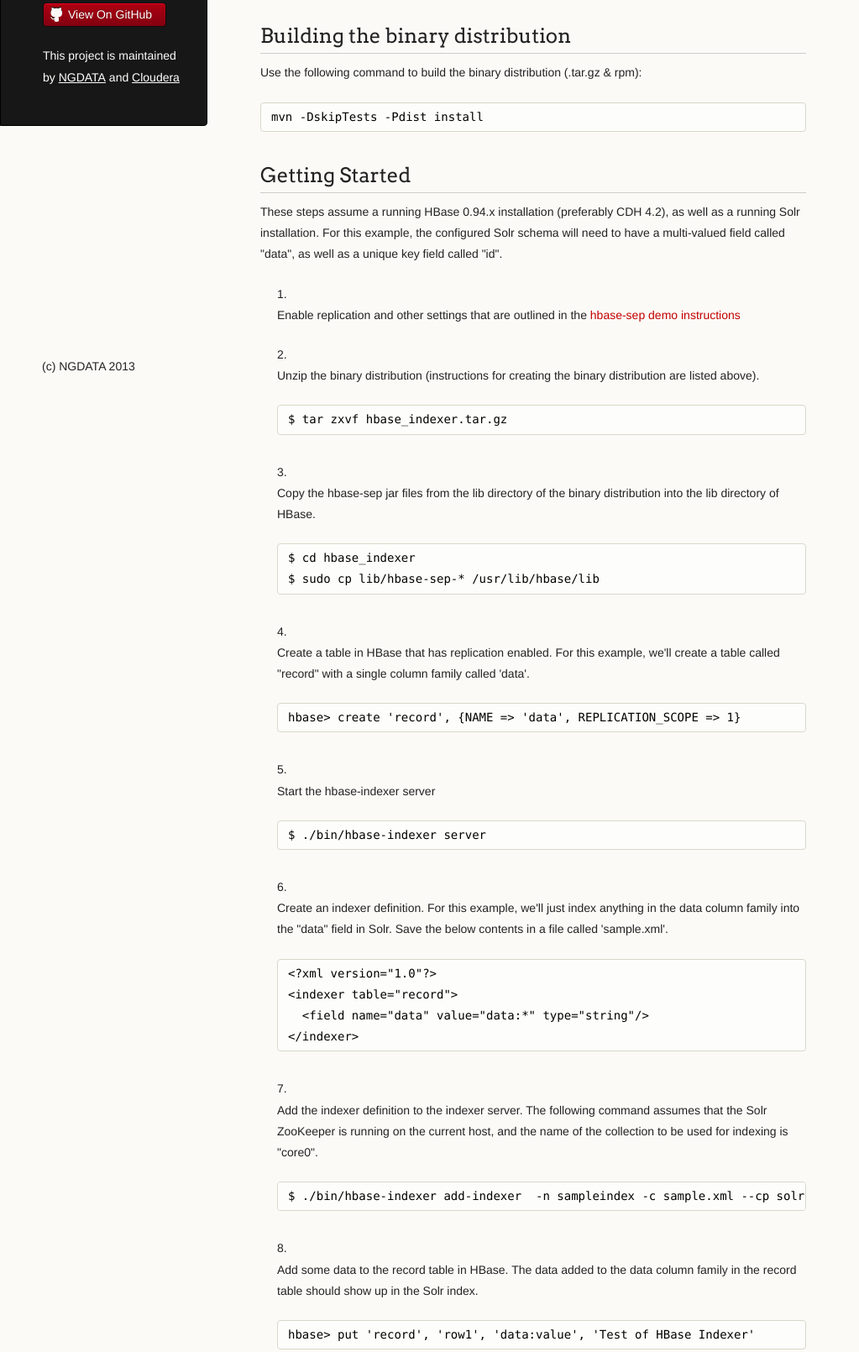
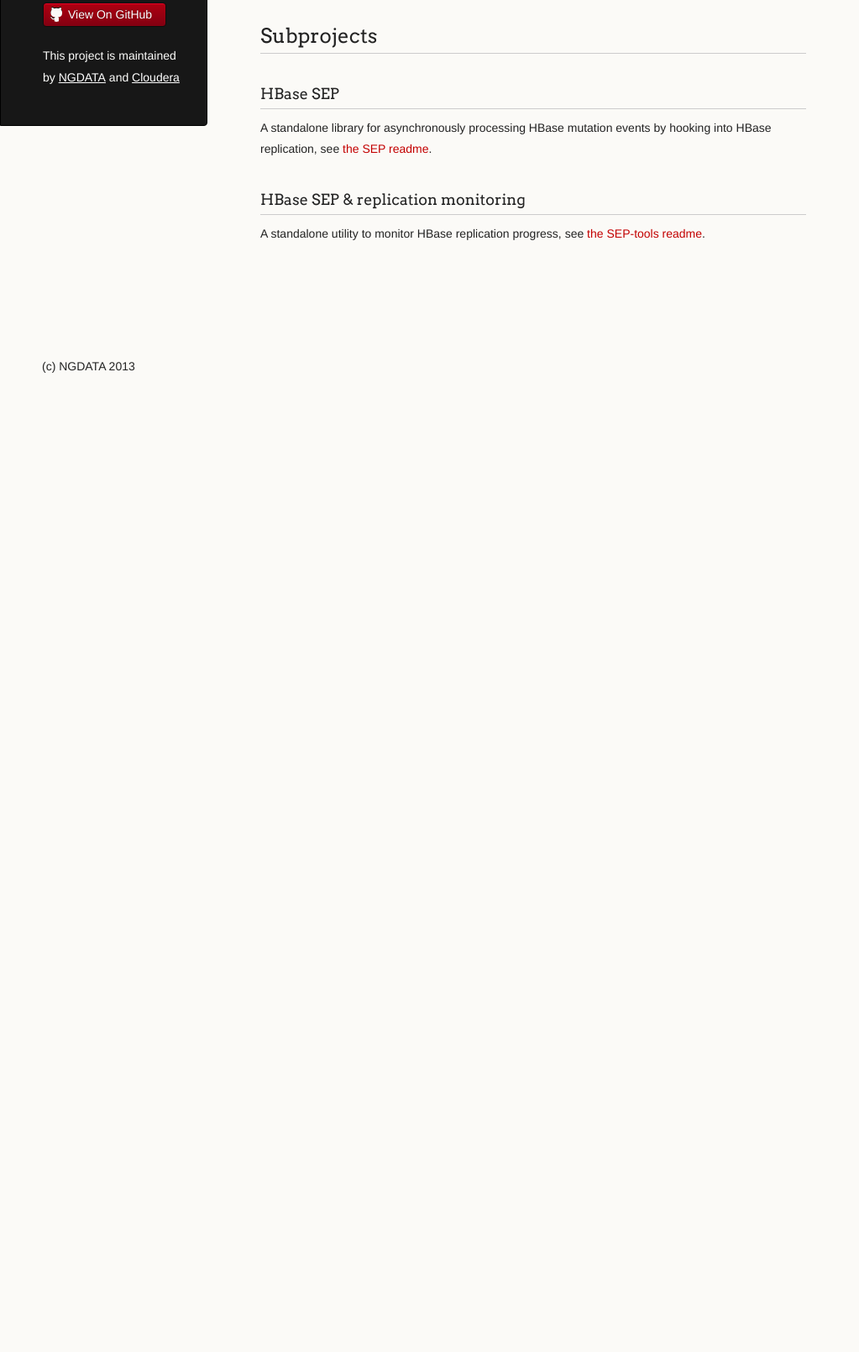
Before and after one commit to wwjiang007/hbase-indexer, a plain HTML site: page index.html in a window 1280 px wide. Shown: the part 319-1929 px from the top of the page at 84% size, without its empty margins (0-1023 px from the left). After the commit the page ends 800 px from the top, so only its background shows below. Drawn offline with Linux system fonts and the light colour scheme.

Commit message:
getting rid of build & test instructions from the homepage

```diff
--- a/index.html
+++ b/index.html
@@ -43,79 +43,6 @@
 <a href="http://github.com/NGDATA/hbase-indexer/wiki">http://github.com/NGDATA/hbase-indexer/wiki</a>.</p>
 
 <h2>
-<a name="building-the-binary-distribution" class="anchor" href="#building-the-binary-distribution"><span class="octicon octicon-link"></span></a>Building the binary distribution</h2>
-
-<p>Use the following command to build the binary distribution (.tar.gz &amp; rpm):</p>
-
-<pre><code>mvn -DskipTests -Pdist install
-</code></pre>
-
-<h2>
-<a name="getting-started" class="anchor" href="#getting-started"><span class="octicon octicon-link"></span></a>Getting Started</h2>
-
-<p>These steps assume a running HBase 0.94.x installation (preferably CDH 4.2),
-as well as a running Solr installation. For this example, the configured Solr
-schema will need to have a multi-valued field called "data", as well as a
-unique key field called "id".</p>
-
-<ol>
-<li><p>Enable replication and other settings that are outlined in the
-<a href="https://github.com/NGDATA/hbase-indexer/blob/master/hbase-sep/hbase-sep-demo/README.md">hbase-sep demo instructions</a></p></li>
-<li>
-<p>Unzip the binary distribution (instructions for creating the binary
-distribution are listed above).</p>
-
-<pre><code>$ tar zxvf hbase_indexer.tar.gz
-</code></pre>
-</li>
-<li>
-<p>Copy the hbase-sep jar files from the lib directory of the binary
-distribution into the lib directory of HBase.</p>
-
-<pre><code>$ cd hbase_indexer
-$ sudo cp lib/hbase-sep-* /usr/lib/hbase/lib
-</code></pre>
-</li>
-<li>
-<p>Create a table in HBase that has replication enabled. For this example,
-we'll create a table called "record" with a single column family called 'data'.</p>
-
-<pre><code>hbase&gt; create 'record', {NAME =&gt; 'data', REPLICATION_SCOPE =&gt; 1}
-</code></pre>
-</li>
-<li>
-<p>Start the hbase-indexer server</p>
-
-<pre><code>$ ./bin/hbase-indexer server
-</code></pre>
-</li>
-<li>
-<p>Create an indexer definition. For this example, we'll just index anything
-in the data column family into the "data" field in Solr. Save the below
-contents in a file called 'sample.xml'.</p>
-
-<pre><code>&lt;?xml version="1.0"?&gt;
-&lt;indexer table="record"&gt;
-  &lt;field name="data" value="data:*" type="string"/&gt;
-&lt;/indexer&gt;
-</code></pre>
-</li>
-<li>
-<p>Add the indexer definition to the indexer server. The following command
-assumes that the Solr ZooKeeper is running on the current host, and the
-name of the collection to be used for indexing is "core0".</p>
-
-<pre><code>$ ./bin/hbase-indexer add-indexer  -n sampleindex -c sample.xml --cp solr.collection=core0
-</code></pre>
-</li>
-<li>
-<p>Add some data to the record table in HBase. The data added to the data
-column family in the record table should show up in the Solr index.</p>
-
-<pre><code>hbase&gt; put 'record', 'row1', 'data:value', 'Test of HBase Indexer'
-</code></pre>
-</li>
-</ol><h2>
 <a name="subprojects" class="anchor" href="#subprojects"><span class="octicon octicon-link"></span></a>Subprojects</h2>
 
 <h3>
@@ -129,6 +56,7 @@ by hooking into HBase replication, see <a href="https://github.com/NGDATA/hbase-
 
 <p>A standalone utility to monitor HBase replication progress,
 see <a href="https://github.com/NGDATA/hbase-indexer/blob/master/hbase-sep/hbase-sep-tools/README.md">the SEP-tools readme</a>.</p>
+
       </section>
       <footer>
         <p><small>(c) NGDATA 2013</small></p>
```
